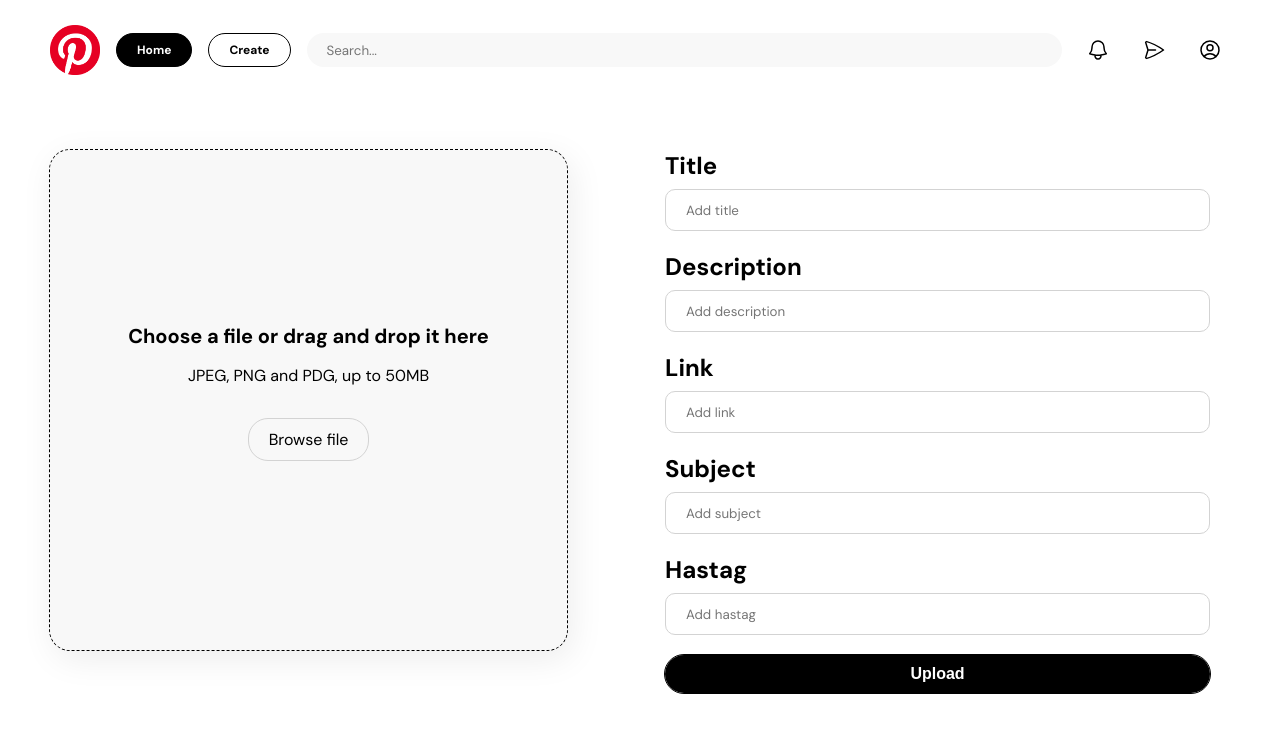
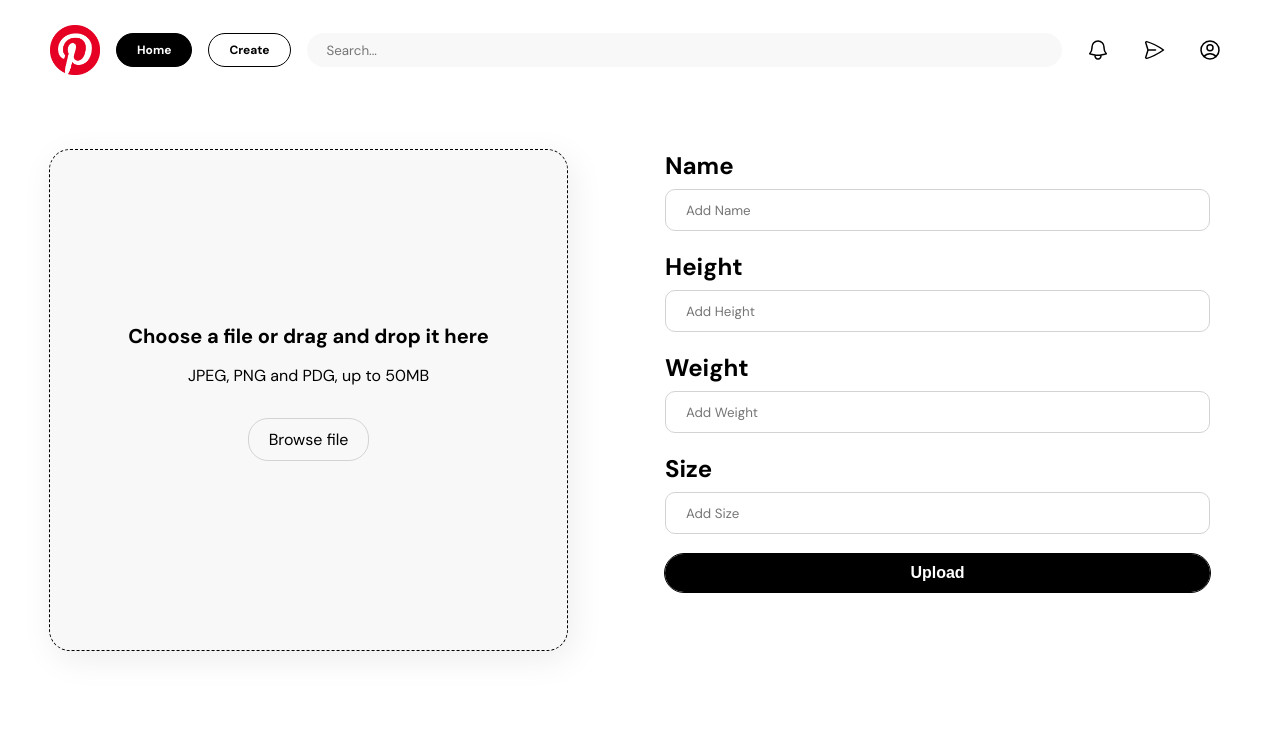
Before and after one commit to ziljnk/seminar, a Vue app: page /community/add-outfit in a window 1280 px wide. Shown: the top 732 px of the page. Built offline with nearby package versions, Linux system fonts and the light colour scheme; what vue3-side-panel would draw is missing.

Commit message:
API integration to Add Outfit

```diff
--- a/src/views/Community/AddOutfit.vue
+++ b/src/views/Community/AddOutfit.vue
@@ -15,28 +15,23 @@
 
             <section id="right">
                 <div class="input-group">
-                    <h1>Title</h1>
-                    <input placeholder="Add title"/>
+                    <h1>Name</h1>
+                    <input v-model="outfitInformation.name" placeholder="Add Name"/>
                 </div>
 
                 <div class="input-group">
-                    <h1>Description</h1>
-                    <input placeholder="Add description"/>
+                    <h1>Height</h1>
+                    <input v-model="outfitInformation.height" placeholder="Add Height"/>
                 </div>
 
                 <div class="input-group">
-                    <h1>Link</h1>
-                    <input placeholder="Add link"/>
+                    <h1>Weight</h1>
+                    <input v-model="outfitInformation.weight" placeholder="Add Weight"/>
                 </div>
 
                 <div class="input-group">
-                    <h1>Subject</h1>
-                    <input placeholder="Add subject"/>
-                </div>
-
-                <div class="input-group">
-                    <h1>Hastag</h1>
-                    <input placeholder="Add hastag"/>
+                    <h1>Size</h1>
+                    <input v-model="outfitInformation.size" placeholder="Add Size"/>
                 </div>
 
                 <button @click="handleUpload">Upload</button>
@@ -52,6 +47,12 @@ import { ref, onMounted } from "vue"
 let isUploaded = ref(false);
 let previewImageUrl = ref('');
 let chooseFile = ref(null);
+let outfitInformation = ref({
+    name: '',
+    height: '',
+    weight: '',
+    size: ''
+});
 
 onMounted(() => {
     chooseFile.value = document.getElementById('choose-file');
@@ -66,8 +67,22 @@ function handleUpload() {
         body: data
     })
     .then(response => response.json())
-    .then(data => {
-        console.log(data);
+    .then(dataImage => {
+        fetch("http://localhost:2000/api/v1/community", {
+            method: 'POST',
+            headers: {
+                'Content-Type': 'application/json'
+            },
+            body: JSON.stringify({
+                name: outfitInformation.value.name,
+                height: outfitInformation.value.height,
+                weight: outfitInformation.value.weight,
+                size: outfitInformation.value.size,
+                image: dataImage.image
+            })
+        }).then(() => {
+            console.log("create outfit successfully!")
+        })
     })
     .catch(error => {
         console.error('Error:', error);
```
